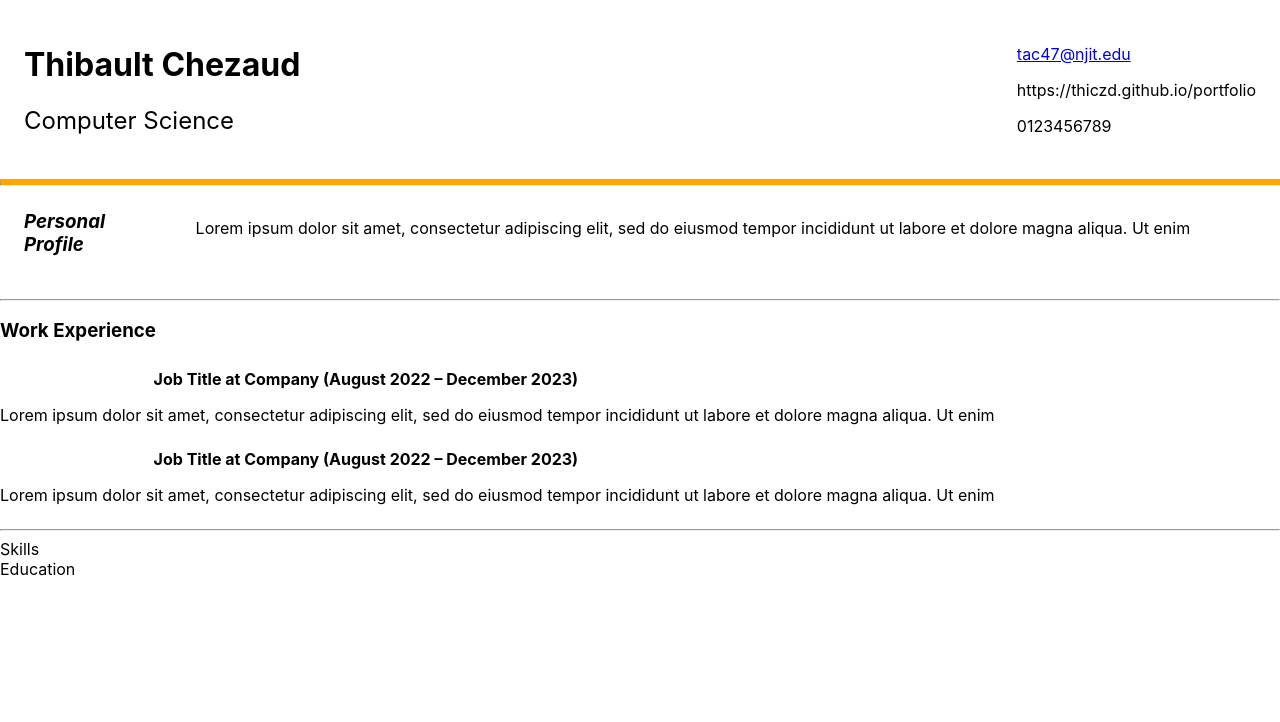
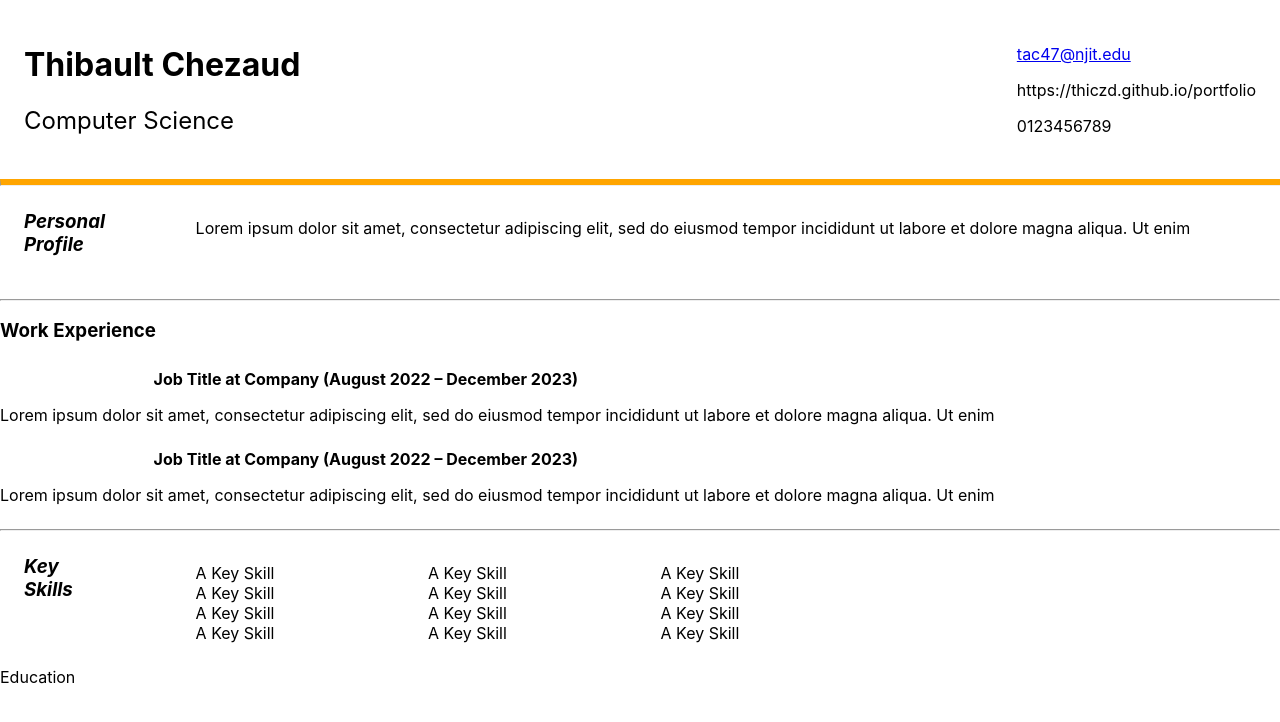
Before and after one commit to thiczd/hw2-resume-react, a React (Create React App) app: page / in a window 1280 px wide. Shown: the top 722 px of the page. Built offline with nearby package versions, Linux system fonts and the light colour scheme.

Commit message:
added skill

```diff
--- a/src/Skills.js
+++ b/src/Skills.js
@@ -1,7 +1,63 @@
-import React from "react";
+import React, { Component } from "react";
 
-function Skills() {
-  return <div>Skills</div>;
+class Skills extends Component {
+  render() {
+    return (
+      <div class="section">
+        <h3>Key Skills</h3>
+
+        <div>
+          <p>
+            {this.props.skill.skill}
+
+            <br />
+            {this.props.skill.skill}
+
+            <br />
+            {this.props.skill.skill}
+
+            <br />
+            {this.props.skill.skill}
+
+            <br />
+          </p>
+        </div>
+        <div>
+          <p>
+            {this.props.skill.skill}
+
+            <br />
+            {this.props.skill.skill}
+
+            <br />
+            {this.props.skill.skill}
+
+            <br />
+            {this.props.skill.skill}
+
+            <br />
+          </p>
+        </div>
+
+        <div>
+          <p>
+            {this.props.skill.skill}
+
+            <br />
+            {this.props.skill.skill}
+
+            <br />
+            {this.props.skill.skill}
+
+            <br />
+            {this.props.skill.skill}
+
+            <br />
+          </p>
+        </div>
+      </div>
+    );
+  }
 }
 
 export default Skills;
```
